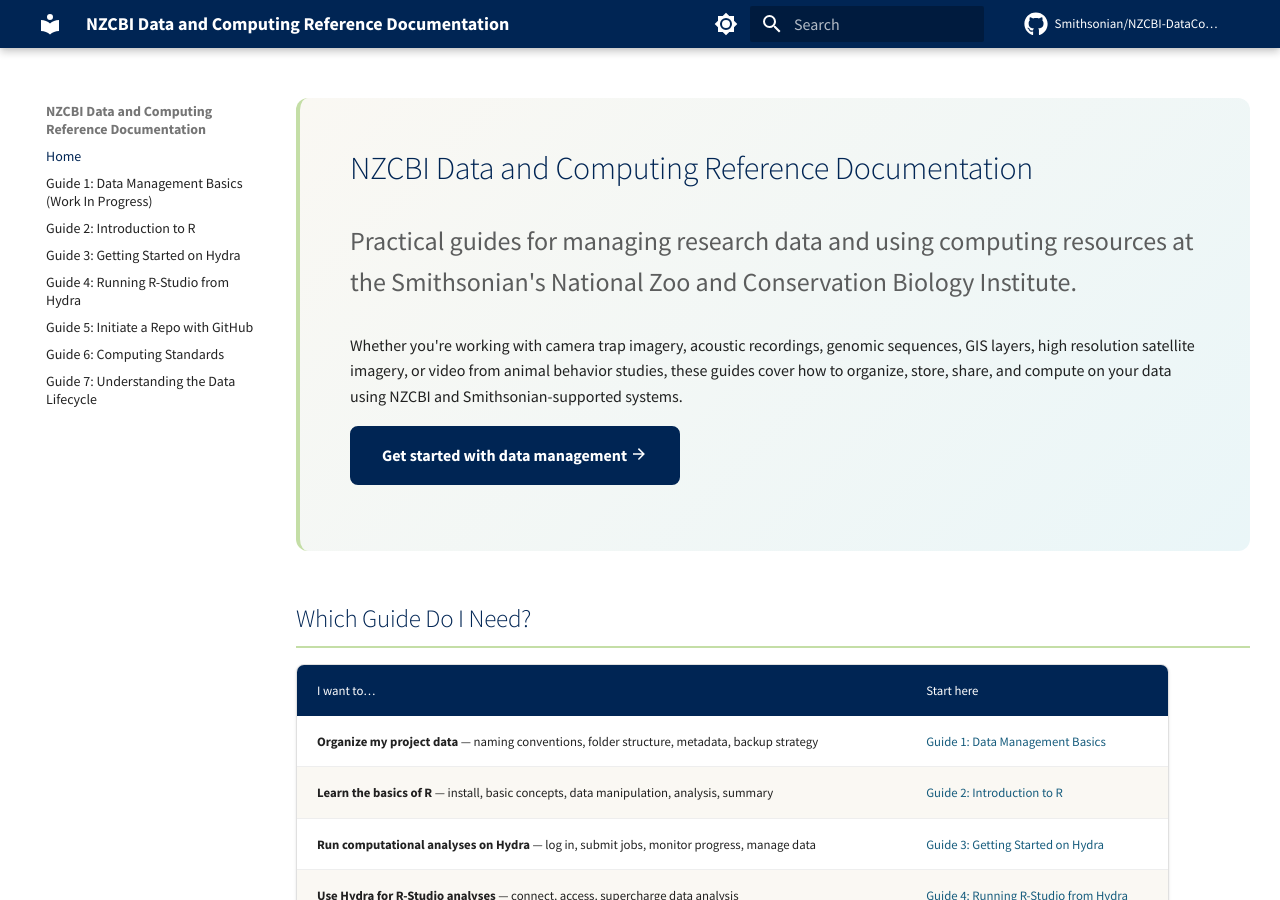
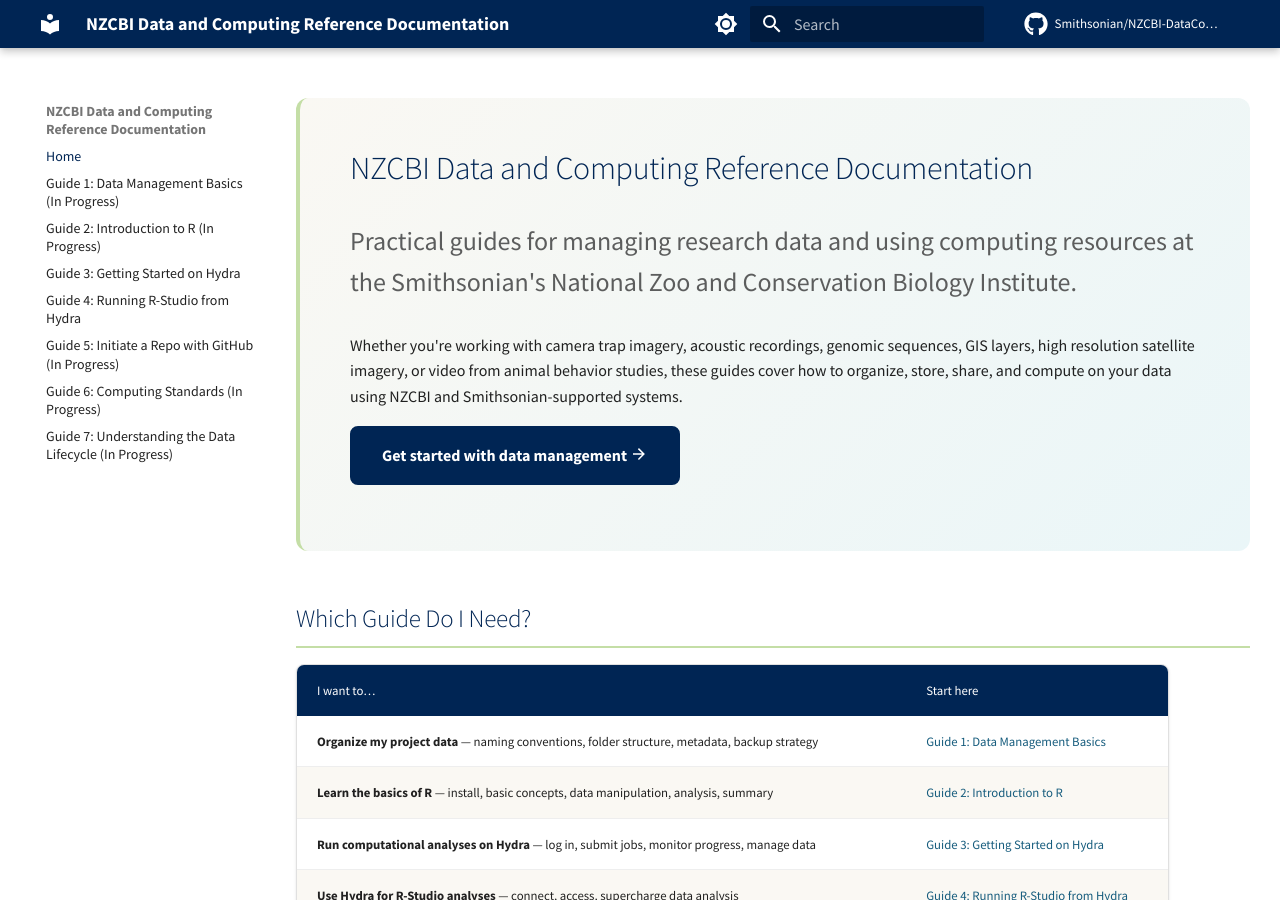
Before and after one commit to Smithsonian/NZCBI-DataComputingDocs, an MkDocs documentation site: the page built from docs/index.md, in a window 1280 px wide and 900 px high. Built offline with MkDocs 1.6.1 and Material for MkDocs 9.7.7, drawn with Linux system fonts in a browser that asks for light colours; comment, search, counter and statistics services are not loaded.

Commit message:
In Progress

```diff
--- a/mkdocs.yml
+++ b/mkdocs.yml
@@ -35,13 +35,13 @@
 
 nav:
   - Home: index.md
-  - "Guide 1: Data Management Basics (Work In Progress)": data-management.md
-  - "Guide 2: Introduction to R": R-Intro.md
+  - "Guide 1: Data Management Basics (In Progress)": data-management.md
+  - "Guide 2: Introduction to R (In Progress)": R-Intro.md
   - "Guide 3: Getting Started on Hydra": hydra.md
   - "Guide 4: Running R-Studio from Hydra": RStudio-Hydra.md
-  - "Guide 5: Initiate a Repo with GitHub": github.md
-  - "Guide 6: Computing Standards": computing-standards.md
-  - "Guide 7: Understanding the Data Lifecycle": data-lifecycle.md
+  - "Guide 5: Initiate a Repo with GitHub (In Progress)": github.md
+  - "Guide 6: Computing Standards (In Progress)": computing-standards.md
+  - "Guide 7: Understanding the Data Lifecycle (In Progress)": data-lifecycle.md
 
 markdown_extensions:
   - toc:
```
